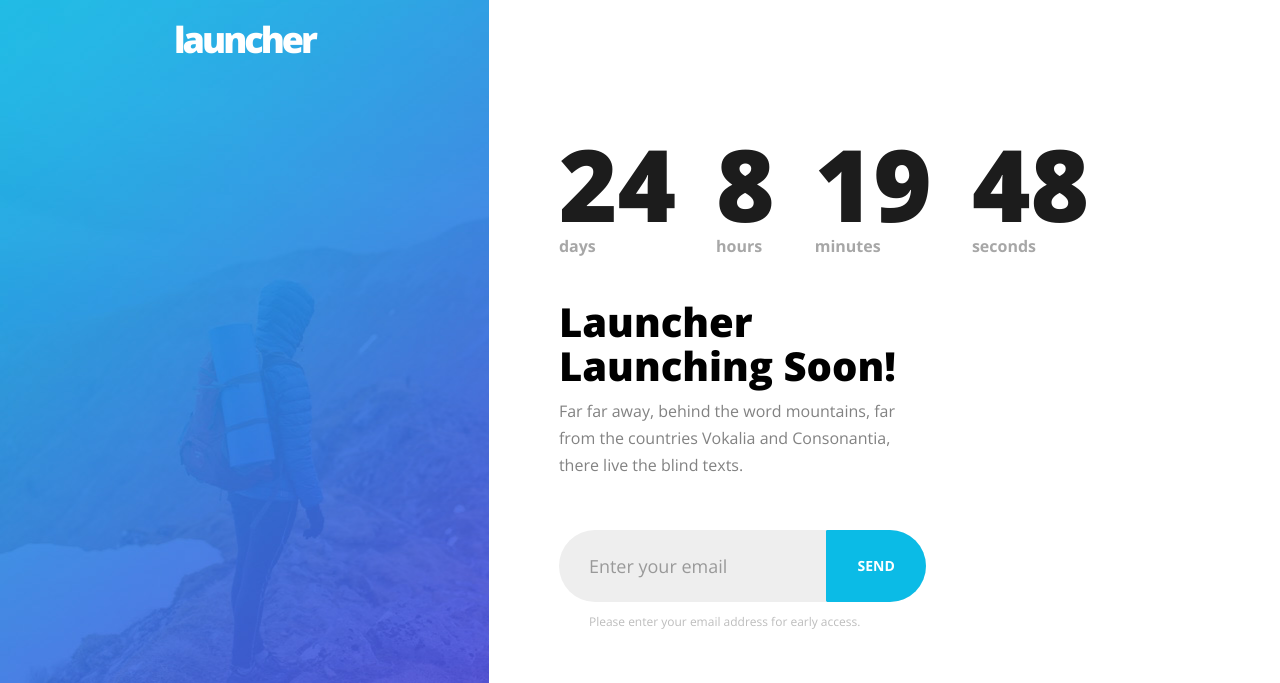
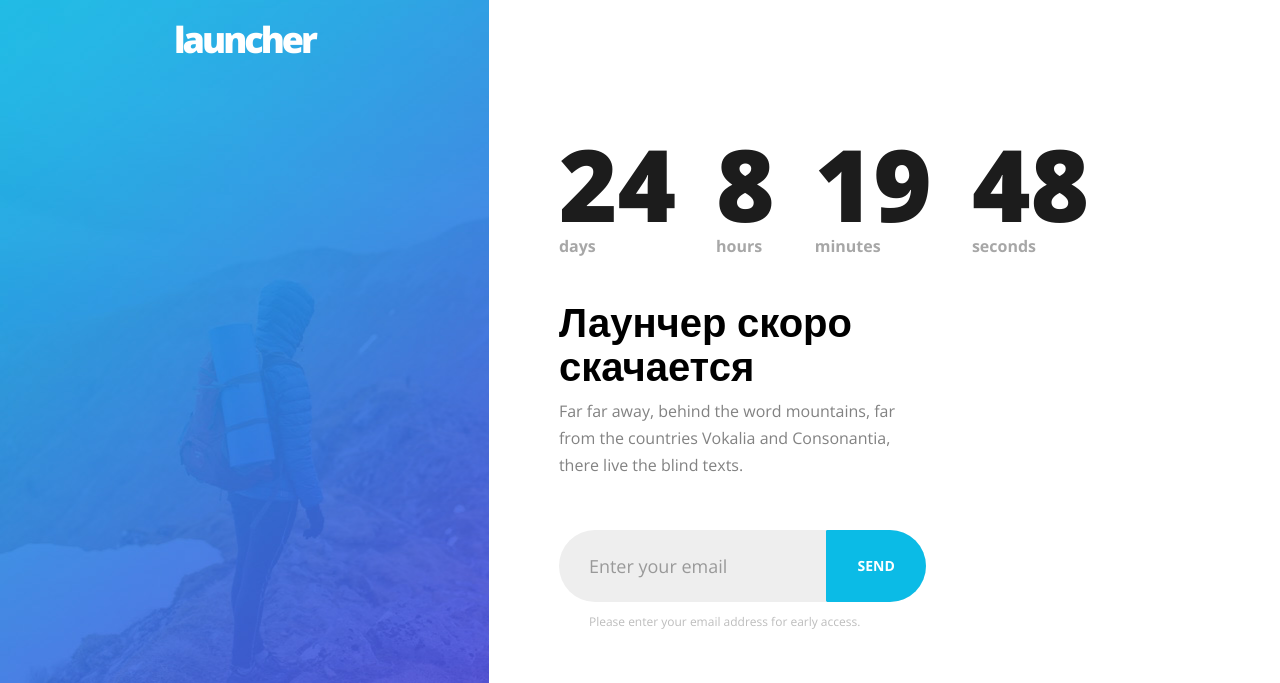
Before and after one commit to AlexandrShostak/test1, a plain HTML site: page index.html in a window 1280 px wide. Shown: the top 683 px of the page. Drawn offline with nearby package versions, Linux system fonts and the light colour scheme; files whose address does not match are found by name.

Commit message:
second commit

```diff
--- a/index.html
+++ b/index.html
@@ -61,7 +61,7 @@
 						<div class="row">
 							<div class="col-lg-7">
 								<div class="fh5co-intro animate-box">
-									<h2>Launcher Launching Soon!</h2>
+									<h2>Лаунчер скоро скачается</h2>
 									<p>Far far away, behind the word mountains, far from the countries Vokalia and Consonantia, there live the blind texts.</p>
 								</div>
 							</div>
```
